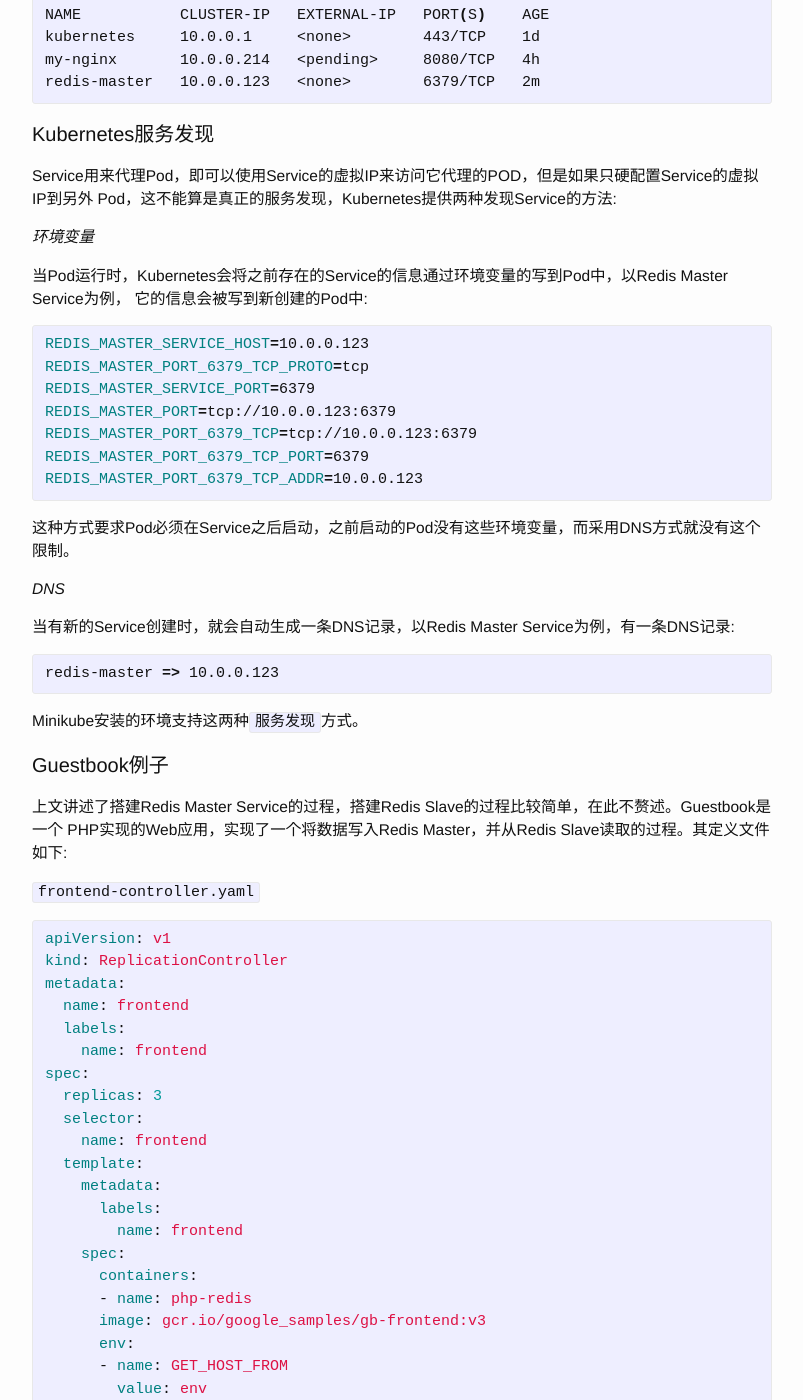
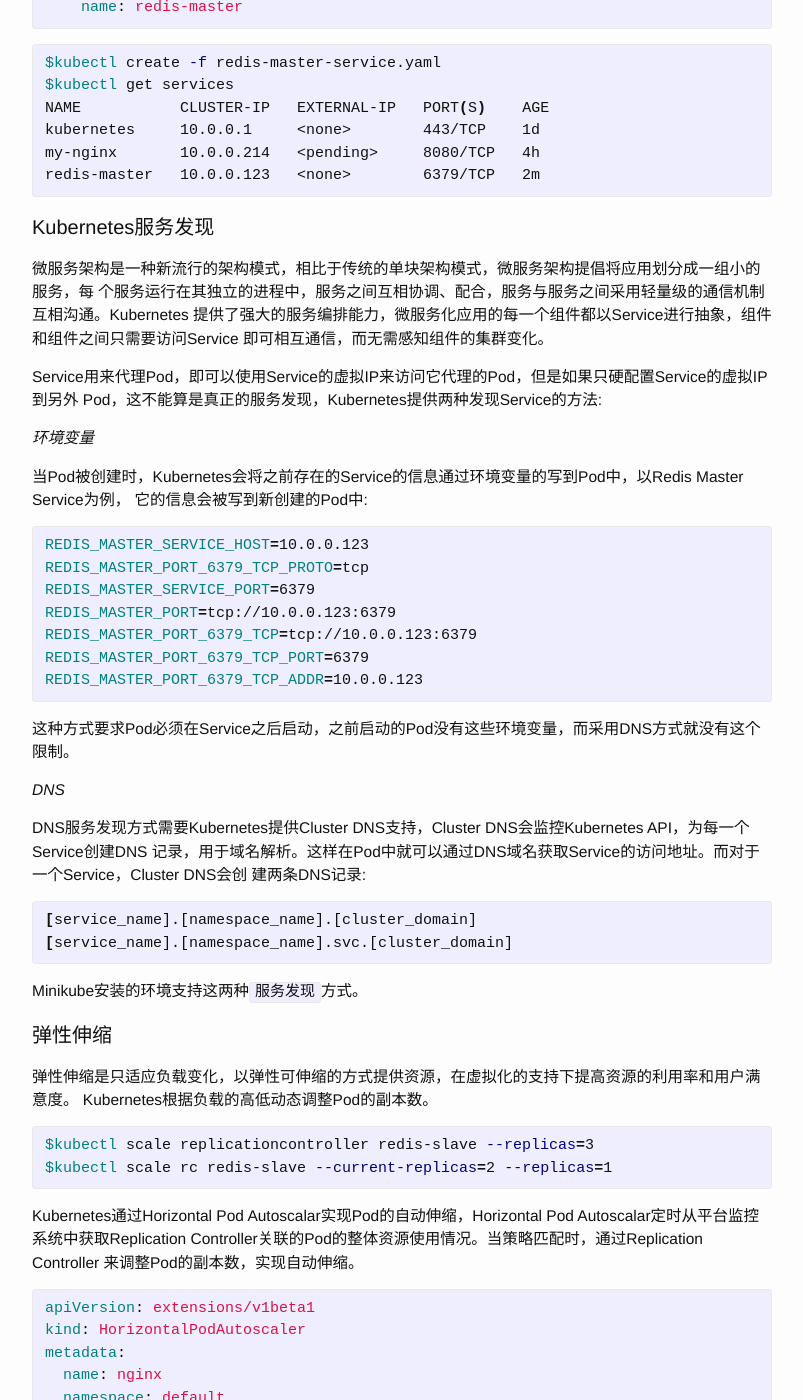
Before and after one commit to zhjwpku/zhjwpku.github.io, a Jekyll site: the page built from _posts/2016-08-19-kubernetes_memo.markdown, in a window 1280 px wide and 1400 px high, scrolled down 8340 px. Shown: the whole window, without its empty margins (238-1041 px from the left). Built offline with Jekyll 4.4.1, drawn with Linux system fonts in a browser that asks for light colours; some of the changed text lies outside the part shown.

Commit message:
continue the kubernetes memo
Signed-off-by: Zhao Junwang <zhjwpku@gmail.com>

```diff
--- a/_posts/2016-08-19-kubernetes_memo.markdown
+++ b/_posts/2016-08-19-kubernetes_memo.markdown
@@ -219,6 +219,7 @@ $kubectl get services
 $kubectl get services my-nginx
 $kubectl delete service my-nginx
 $eval $(minikube docker-env)
+$kubectl describe service my-nginx
 {% endhighlight %}
 
 <h4>Kubernetes使用</h4>
@@ -250,10 +251,13 @@ spec:
 
 {% highlight shell %}
 $kubectl create -f pod-nginx.yaml
-$kubectl get pods
 {% endhighlight %}
 
-上面的定义并没有持久化存储，下面定义一个含有volume的Redis Pod:
+容器是临时存在的，如果容器被销毁，容器中的数据将会丢失。为了能够持久化数据以及荣祥容器间的数据，Docker
+提出了数据卷（Volume）的概念。数据卷可以绕过默认的联合文件系统（Unionfs），而以正常的文件或目录的
+形式存在于宿主机上。Kubernetes对Docker的数据卷进行了扩展，支持对接第三方存储系统。另一方面，Kubernetes
+中的数据卷是Pod级别的。Pod中的容器可以访问共同的数据卷，实现容器间的数据共享。下面定义了一个含有
+volume的Redis Pod:
 {% highlight yaml %}
 apiVersion: v1
 kind: Pod
@@ -333,12 +337,18 @@ redis-master   10.0.0.123   <none>        6379/TCP   2m
 {% endhighlight %}
 
 <h4>Kubernetes服务发现</h4>
-Service用来代理Pod，即可以使用Service的虚拟IP来访问它代理的POD，但是如果只硬配置Service的虚拟IP到另外
+
+微服务架构是一种新流行的架构模式，相比于传统的单块架构模式，微服务架构提倡将应用划分成一组小的服务，每
+个服务运行在其独立的进程中，服务之间互相协调、配合，服务与服务之间采用轻量级的通信机制互相沟通。Kubernetes
+提供了强大的服务编排能力，微服务化应用的每一个组件都以Service进行抽象，组件和组件之间只需要访问Service
+即可相互通信，而无需感知组件的集群变化。
+
+Service用来代理Pod，即可以使用Service的虚拟IP来访问它代理的Pod，但是如果只硬配置Service的虚拟IP到另外
 Pod，这不能算是真正的服务发现，Kubernetes提供两种发现Service的方法:
 
 *环境变量*
 
-当Pod运行时，Kubernetes会将之前存在的Service的信息通过环境变量的写到Pod中，以Redis Master Service为例，
+当Pod被创建时，Kubernetes会将之前存在的Service的信息通过环境变量的写到Pod中，以Redis Master Service为例，
 它的信息会被写到新创建的Pod中:
 
 {% highlight shell %}
@@ -355,12 +365,53 @@ REDIS_MASTER_PORT_6379_TCP_ADDR=10.0.0.123
 
 *DNS*
 
-当有新的Service创建时，就会自动生成一条DNS记录，以Redis Master Service为例，有一条DNS记录:
+DNS服务发现方式需要Kubernetes提供Cluster DNS支持，Cluster DNS会监控Kubernetes API，为每一个Service创建DNS
+记录，用于域名解析。这样在Pod中就可以通过DNS域名获取Service的访问地址。而对于一个Service，Cluster DNS会创
+建两条DNS记录:
+
 {% highlight shell %}
-redis-master => 10.0.0.123
+[service_name].[namespace_name].[cluster_domain]
+[service_name].[namespace_name].svc.[cluster_domain]
 {% endhighlight %}
 
 Minikube安装的环境支持这两种`服务发现`方式。
+
+<h4>弹性伸缩</h4>
+
+弹性伸缩是只适应负载变化，以弹性可伸缩的方式提供资源，在虚拟化的支持下提高资源的利用率和用户满意度。
+Kubernetes根据负载的高低动态调整Pod的副本数。
+{% highlight shell %}
+$kubectl scale replicationcontroller redis-slave --replicas=3
+$kubectl scale rc redis-slave --current-replicas=2 --replicas=1
+{% endhighlight %}
+
+Kubernetes通过Horizontal Pod Autoscalar实现Pod的自动伸缩，Horizontal Pod Autoscalar定时从平台监控
+系统中获取Replication Controller关联的Pod的整体资源使用情况。当策略匹配时，通过Replication Controller
+来调整Pod的副本数，实现自动伸缩。
+
+{% highlight yaml %}
+apiVersion: extensions/v1beta1
+kind: HorizontalPodAutoscaler
+metadata:
+  name: nginx
+  namespace: default
+spec:
+  scaleRef:
+    kind: ReplicationController
+    name: nginx
+    subresource: scale
+  minReplicas: 1
+  maxReplicas: 10
+  cpuUtilization:
+    targetPercentage: 50
+{% endhighlight %}
+
+当所有关联Pod的CPU平均使用率超过50%的时候进行扩容，而少于50的时候，进行缩容。另外，可以通过`kubectl
+autoscale创建Horizontal Pod Autoscaler:
+
+{% highlight shell %}
+$kubectl atuoscale rc redis-slave --min=1 --max=10 --cpu-percent=50
+{% endhighlight %}
 
 <h4>Guestbook例子</h4>
 
@@ -412,8 +463,8 @@ spec:
 {% endhighlight %}
 
 Service的虚拟IP是由Kubernetes虚拟出来的内部网络，而外部网络是无法寻址到的，这时候就需要增加一层网络
-转发，即外网到内网的转发。实现的方式有很多种，这里采用NodePort的方式来实现，即Kubernetes会在每个Node
-上设置端口，通过NodePort端口就可以访问到Pod。
+转发，即外网到内网的转发。Kubernetes提供了NodePort Service、LoadBalancer Service和Ingress来发布Service。
+这里采用NodePort的方式来实现，即Kubernetes会在每个Node上设置端口，通过NodePort端口就可以访问到Pod。
 
 {% highlight shell %}
 $kubectl replace -f frontend-service.yaml --force
```
Also changed, not shown: other parts of _posts/2016-08-19-kubernetes_memo.markdown (+1 -1 lines).
